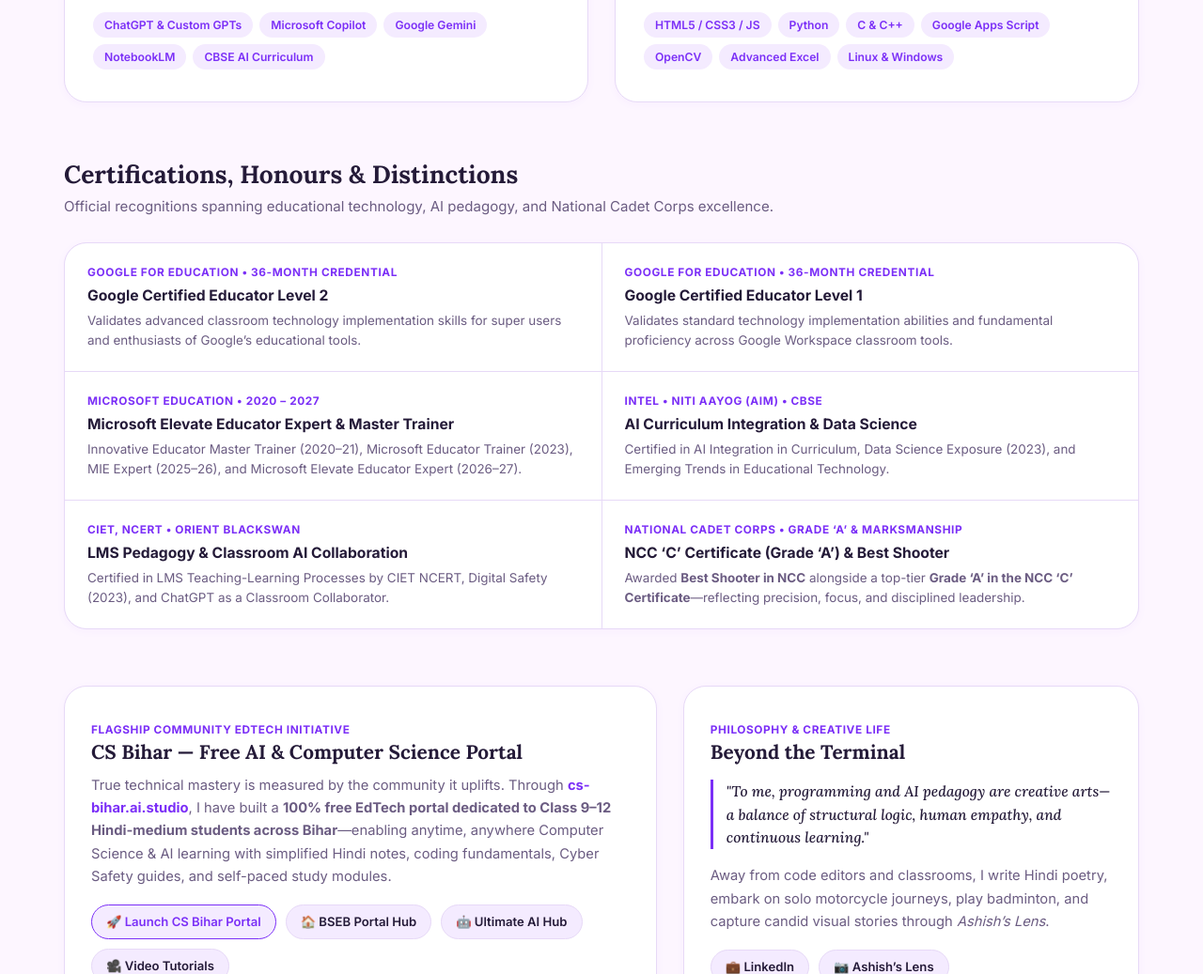
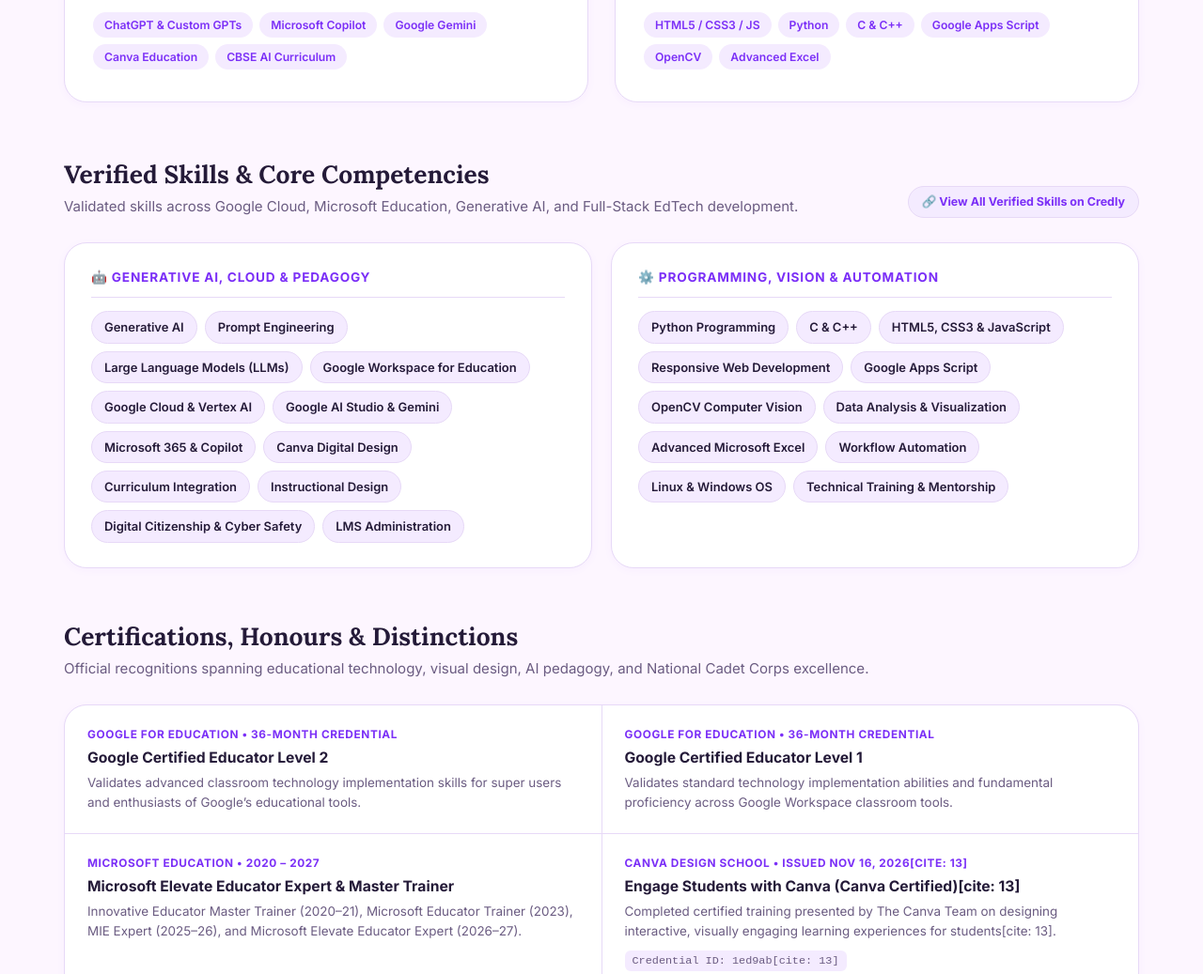
Before and after one commit to ashish9singh/bseb, a plain HTML site: page about.html in a window 1280 px wide. Shown: the part 1763-2800 px from the top of the page at 94% size. Drawn offline with Linux system fonts and the light colour scheme.

Commit message:
Update about.html

```diff
--- a/about.html
+++ b/about.html
@@ -6,7 +6,7 @@
     <meta charset="UTF-8">
     <meta name="viewport" content="width=device-width, initial-scale=1, viewport-fit=cover">
     <title>Ashish Kumar Singh — Portfolio | AI Educator, Master Trainer & EdTech Developer</title>
-    <meta name="description" content="Professional portfolio of Ashish Kumar Singh: AI Educator & Master Trainer (ChatGPT, Copilot, Gemini), Former CS/AI TGT at Radiant International School (2018–2023), Google Certified Educator L1 & L2, Microsoft Elevate Educator Expert, NCC Best Shooter, and EdTech Web Developer.">
+    <meta name="description" content="Professional portfolio of Ashish Kumar Singh: AI Educator & Master Trainer (ChatGPT, Copilot, Gemini), Google Certified Educator L1 & L2, Microsoft Elevate Educator Expert, Canva Certified Educator, Former CS/AI TGT at Radiant International School (2018–2023), NCC Best Shooter, and EdTech Web Developer.">
 
     <!-- Google Typography -->
     <link rel="preconnect" href="https://fonts.googleapis.com">
@@ -16,12 +16,13 @@
     <!-- Unified Master Stylesheet -->
     <link rel="stylesheet" href="style.css">
 
-    <!-- Portfolio Experience Timeline & Scoped Enhancements -->
+    <!-- Portfolio Experience Timeline & Verified Skills Scoped Styles -->
     <style>
         .portfolio-section {
             margin-bottom: 56px;
         }
 
+        /* Institutional Experience Timeline */
         .exp-timeline {
             display: flex;
             flex-direction: column;
@@ -115,10 +116,80 @@
             font-weight: 600;
         }
 
+        /* Verified Skills Matrix (Credly & Core Competencies) */
+        .skills-matrix {
+            display: grid;
+            grid-template-columns: repeat(2, 1fr);
+            gap: 20px;
+        }
+
+        .skill-group-card {
+            background: var(--surface);
+            border: 1px solid var(--border);
+            border-radius: var(--radius-xl);
+            padding: 26px 28px;
+            box-shadow: var(--shadow-sm);
+            display: flex;
+            flex-direction: column;
+            gap: 14px;
+        }
+
+        .skill-group-title {
+            font-family: var(--font-body);
+            font-size: 0.85rem;
+            font-weight: 700;
+            text-transform: uppercase;
+            letter-spacing: 0.06em;
+            color: var(--primary);
+            padding-bottom: 10px;
+            border-bottom: 1px solid var(--border);
+            display: flex;
+            align-items: center;
+            justify-content: space-between;
+        }
+
+        .verified-chip-pool {
+            display: flex;
+            flex-wrap: wrap;
+            gap: 8px;
+        }
+
+        .v-chip {
+            background: var(--surface-2);
+            border: 1px solid var(--border);
+            color: var(--text);
+            padding: 6px 13px;
+            border-radius: var(--radius-pill);
+            font-size: 0.81rem;
+            font-weight: 600;
+            transition: border-color 0.15s ease, color 0.15s ease;
+        }
+
+        .v-chip:hover {
+            border-color: var(--primary);
+            color: var(--primary);
+        }
+
+        .cred-id-tag {
+            display: inline-block;
+            margin-top: 4px;
+            font-family: monospace;
+            font-size: 0.74rem;
+            color: var(--text-muted);
+            background: var(--surface-2);
+            padding: 2px 8px;
+            border-radius: 6px;
+            align-self: flex-start;
+        }
+
         @media (max-width: 820px) {
+            .exp-card,
+            .skills-matrix {
+                grid-template-columns: 1fr;
+                gap: 14px;
+            }
+
             .exp-card {
-                grid-template-columns: 1fr;
-                gap: 12px;
                 padding: 22px 20px;
             }
         }
@@ -168,17 +239,17 @@
                 <h1>Ashish Kumar Singh</h1>
 
                 <div class="dev-subtitle">
-                    <span>Computer Science & AI Educator</span> • Generative AI Master Trainer & Practical Solution Builder
+                    <span>Senior Computer Science & AI Educator</span> • Generative AI Master Trainer & Practical Solution Builder
                 </div>
 
                 <p class="dev-summary">
-                    Driven by a deep curiosity to learn emerging technologies and build practical digital solutions that ease the daily lives of educators, students, and institutions. With a foundational tenure as <strong>CS/AI TGT at Radiant International School, Danapur, Patna (2018–2023)</strong> and ongoing leadership in public education, I train teachers on <strong>ChatGPT, Microsoft Copilot, and Google Gemini</strong> while developing free, high-impact EdTech portals and automation tools.
+                    Driven by a deep curiosity to master emerging technologies and build practical digital solutions that ease the daily lives of educators, students, and institutions. With a foundational tenure as <strong>CS/AI TGT at Radiant International School, Danapur, Patna (2018–2023)</strong> and ongoing leadership in public education, I train faculty on <strong>ChatGPT, Microsoft Copilot, Google Gemini, and Canva</strong> while developing free, high-impact EdTech portals and automation tools.
                 </p>
 
                 <div class="dev-hero-actions">
                     <a href="mailto:Ashishkumarsingh9@gmail.com" class="btn-primary">✉️ Book a Workshop / Project</a>
                     <a href="https://cs-bihar.ai.studio/" class="btn-outline" target="_blank" rel="noopener">🚀 Explore CS Bihar Portal</a>
-                    <a href="https://www.credly.com/users/ashishkumarsingh9/badges/credly" class="btn-outline" target="_blank" rel="noopener">🏆 Verify Badges</a>
+                    <a href="https://www.credly.com/users/ashishkumarsingh9/badges" class="btn-outline" target="_blank" rel="noopener">🏆 Credly Badges</a>
                 </div>
             </div>
         </section>
@@ -195,7 +266,7 @@
             </div>
             <div class="proof-cell">
                 <div class="proof-num">MIEE / MEEE</div>
-                <div class="proof-desc">Microsoft Elevate Educator Expert</div>
+                <div class="proof-desc">Microsoft Elevate & Canva Certified</div>
             </div>
             <div class="proof-cell">
                 <div class="proof-num">NCC ‘A’ Grade</div>
@@ -224,7 +295,7 @@
                         </p>
                         <ul class="exp-highlights">
                             <li><strong>EdTech Platform Architecture:</strong> Designed and launched <strong>CS Bihar (cs-bihar.ai.studio)</strong> for Class 9–12 Hindi-medium students and <strong>BSEB Portal Hub (bsebwala.in)</strong> for school administration.</li>
-                            <li><strong>Faculty AI Enablement:</strong> Conducting hands-on training on <strong>ChatGPT, Microsoft Copilot, and Google Gemini</strong> to simplify lesson planning, assessments, and administrative workflows.</li>
+                            <li><strong>Faculty AI & Design Enablement:</strong> Conducting hands-on training on <strong>ChatGPT, Microsoft Copilot, Google Gemini, and Canva</strong> to simplify lesson planning, visual storytelling, and administrative workflows.</li>
                         </ul>
                     </div>
                 </article>
@@ -238,11 +309,11 @@
                     <div class="exp-details">
                         <h3>Computer Science & AI Teacher (TGT)</h3>
                         <p>
-                            Delivered 5+ years of secondary Computer Science and Artificial Intelligence instruction under CBSE frameworks, integrating coding, data science, and practical lab methodologies.
+                            Delivered secondary Computer Science and Artificial Intelligence instruction under CBSE frameworks, integrating coding, data science, and practical lab methodologies.
                         </p>
                         <ul class="exp-highlights">
                             <li><strong>Organised First-Ever AI Fete:</strong> Conceptualized, organized, and mentored student innovators in the historic inaugural <strong>AI Showcase Fest (Oct 19, 2023)</strong> at Radiant International School under Intel, AI for Youth, and CBSE guidelines.</li>
-                            <li><strong>Social Media & Digital Outreach Team:</strong> Served as an active member of the school’s official social media team, curating institutional event coverage, digital campaigns, and academic highlights.</li>
+                            <li><strong>Social Media & Digital Outreach Team:</strong> Served as a core member of the school’s official social media team, managing institutional event coverage, digital campaigns, and academic highlights.</li>
                             <li><strong>Curriculum & Lab Innovation:</strong> Implemented CBSE AI curriculum modules, Python programming, and OpenCV computer vision demonstrations for school cohorts.</li>
                         </ul>
                     </div>
@@ -264,15 +335,15 @@
 
                 <ul class="pillar-list">
                     <li><strong>Generative AI Masterclasses:</strong> Practical workshops on prompt engineering, Custom GPTs, rubric generation, and classroom integration using <strong>ChatGPT, Microsoft Copilot, and Google Gemini</strong>.</li>
+                    <li><strong>Interactive Visual Pedagogy:</strong> Certified by <strong>Canva Design School</strong> in engaging students with interactive visual presentations, templates, and Canva Code.</li>
                     <li><strong>National AI Curriculum Specialist:</strong> Trained by <strong>Intel, NITI Aayog (Atal Innovation Mission), and CBSE</strong> on AI & Data Science integration in school curricula.</li>
-                    <li><strong>LMS & Digital Citizenship:</strong> Certified by <strong>CIET, NCERT</strong> in LMS-enhanced teaching-learning processes and digital safety frameworks.</li>
                 </ul>
 
                 <div class="pillar-tags">
                     <span class="p-tag">ChatGPT & Custom GPTs</span>
                     <span class="p-tag">Microsoft Copilot</span>
                     <span class="p-tag">Google Gemini</span>
-                    <span class="p-tag">NotebookLM</span>
+                    <span class="p-tag">Canva Education</span>
                     <span class="p-tag">CBSE AI Curriculum</span>
                 </div>
             </div>
@@ -300,16 +371,67 @@
                     <span class="p-tag">Google Apps Script</span>
                     <span class="p-tag">OpenCV</span>
                     <span class="p-tag">Advanced Excel</span>
-                    <span class="p-tag">Linux & Windows</span>
                 </div>
             </div>
         </section>
 
-        <!-- 5. VERIFIED CREDENTIALS & HONOURS LEDGER -->
+        <!-- 5. VERIFIED CREDLY SKILLS & TECHNICAL COMPETENCIES -->
+        <section class="portfolio-section">
+            <div class="editorial-head" style="display: flex; justify-content: space-between; align-items: flex-end; flex-wrap: wrap; gap: 12px;">
+                <div>
+                    <h2>Verified Skills & Core Competencies</h2>
+                    <p>Validated skills across Google Cloud, Microsoft Education, Generative AI, and Full-Stack EdTech development.</p>
+                </div>
+                <a href="https://www.credly.com/users/ashishkumarsingh9/skills" class="doc-link-btn" target="_blank" rel="noopener">🔗 View All Verified Skills on Credly</a>
+            </div>
+
+            <div class="skills-matrix">
+                <div class="skill-group-card">
+                    <div class="skill-group-title">
+                        <span>🤖 Generative AI, Cloud & Pedagogy</span>
+                    </div>
+                    <div class="verified-chip-pool">
+                        <span class="v-chip">Generative AI</span>
+                        <span class="v-chip">Prompt Engineering</span>
+                        <span class="v-chip">Large Language Models (LLMs)</span>
+                        <span class="v-chip">Google Workspace for Education</span>
+                        <span class="v-chip">Google Cloud & Vertex AI</span>
+                        <span class="v-chip">Google AI Studio & Gemini</span>
+                        <span class="v-chip">Microsoft 365 & Copilot</span>
+                        <span class="v-chip">Canva Digital Design</span>
+                        <span class="v-chip">Curriculum Integration</span>
+                        <span class="v-chip">Instructional Design</span>
+                        <span class="v-chip">Digital Citizenship & Cyber Safety</span>
+                        <span class="v-chip">LMS Administration</span>
+                    </div>
+                </div>
+
+                <div class="skill-group-card">
+                    <div class="skill-group-title">
+                        <span>⚙️ Programming, Vision & Automation</span>
+                    </div>
+                    <div class="verified-chip-pool">
+                        <span class="v-chip">Python Programming</span>
+                        <span class="v-chip">C & C++</span>
+                        <span class="v-chip">HTML5, CSS3 & JavaScript</span>
+                        <span class="v-chip">Responsive Web Development</span>
+                        <span class="v-chip">Google Apps Script</span>
+                        <span class="v-chip">OpenCV Computer Vision</span>
+                        <span class="v-chip">Data Analysis & Visualization</span>
+                        <span class="v-chip">Advanced Microsoft Excel</span>
+                        <span class="v-chip">Workflow Automation</span>
+                        <span class="v-chip">Linux & Windows OS</span>
+                        <span class="v-chip">Technical Training & Mentorship</span>
+                    </div>
+                </div>
+            </div>
+        </section>
+
+        <!-- 6. VERIFIED CREDENTIALS & HONOURS LEDGER -->
         <section class="ledger-section">
             <div class="editorial-head">
                 <h2>Certifications, Honours & Distinctions</h2>
-                <p>Official recognitions spanning educational technology, AI pedagogy, and National Cadet Corps excellence.</p>
+                <p>Official recognitions spanning educational technology, visual design, AI pedagogy, and National Cadet Corps excellence.</p>
             </div>
 
             <div class="ledger-grid">
@@ -332,15 +454,16 @@
                 </div>
 
                 <div class="ledger-item">
-                    <span class="ledger-meta">Intel • NITI Aayog (AIM) • CBSE</span>
-                    <h3>AI Curriculum Integration & Data Science</h3>
-                    <p>Certified in AI Integration in Curriculum, Data Science Exposure (2023), and Emerging Trends in Educational Technology.</p>
+                    <span class="ledger-meta">Canva Design School • Issued Nov 16, 2026[cite: 13]</span>
+                    <h3>Engage Students with Canva (Canva Certified)[cite: 13]</h3>
+                    <p>Completed certified training presented by The Canva Team on designing interactive, visually engaging learning experiences for students[cite: 13].</p>
+                    <span class="cred-id-tag">Credential ID: 1ed9ab[cite: 13]</span>
                 </div>
 
                 <div class="ledger-item">
-                    <span class="ledger-meta">CIET, NCERT • Orient Blackswan</span>
-                    <h3>LMS Pedagogy & Classroom AI Collaboration</h3>
-                    <p>Certified in LMS Teaching-Learning Processes by CIET NCERT, Digital Safety (2023), and ChatGPT as a Classroom Collaborator.</p>
+                    <span class="ledger-meta">Intel • NITI Aayog (AIM) • CBSE • CIET NCERT</span>
+                    <h3>AI Curriculum, Data Science & LMS Architecture</h3>
+                    <p>Certified in AI Curriculum Integration, Data Science Exposure (2023), CIET NCERT LMS Teaching-Learning Processes, Digital Safety, and ChatGPT Classroom Collaboration.</p>
                 </div>
 
                 <div class="ledger-item">
@@ -351,7 +474,7 @@
             </div>
         </section>
 
-        <!-- 6. FLAGSHIP EDTECH PORTAL & LIFE BEYOND CODE -->
+        <!-- 7. FLAGSHIP EDTECH PORTAL & LIFE BEYOND CODE -->
         <section class="showcase-split">
             <div class="showcase-box">
                 <span class="ledger-meta">Flagship Community EdTech Initiative</span>
```
